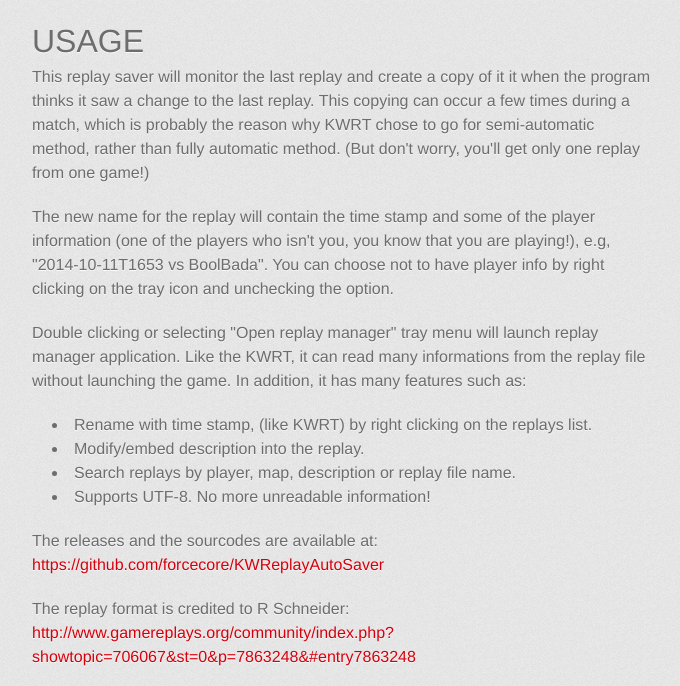
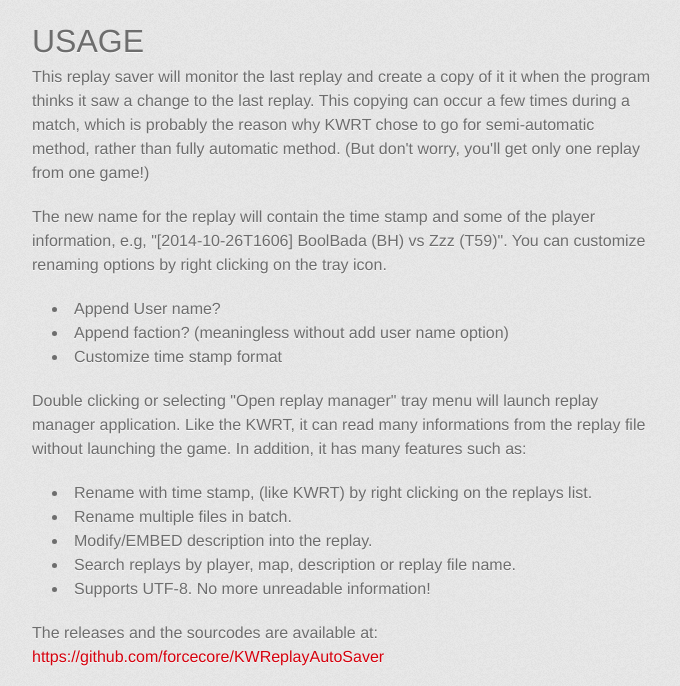
Before and after one commit to forcecore/KWReplayAutoSaver, a plain HTML site: page index.html in a window 1280 px wide. Shown: the part 1102-1788 px from the top of the page, without its empty margins (298-978 px from the left). Drawn offline with Linux system fonts and the light colour scheme; a web font is replaced by a local one.

Commit message:
Updated to catch up README.txt

```diff
--- a/index.html
+++ b/index.html
@@ -37,7 +37,7 @@
           <h1>
 <a name="about" class="anchor" href="#about"><span class="octicon octicon-link"></span></a>ABOUT</h1>
 
-<p>There's a very good tool at <a href="http://airlea.nl/kwrt/">http://airlea.nl/kwrt/</a>, which allow players to save
+<p>There's a very good tool at <a href="http://airlea.nl/kwrt/">http://airlea.nl/kwrt/</a>, which allows players to save
 their replays semi-automatically. However, I've decided to write my own tool
 since even the semi-automatic feature doesn't work for me.</p>
 
@@ -62,10 +62,15 @@
 (But don't worry, you'll get only one replay from one game!)</p>
 
 <p>The new name for the replay will contain the time stamp and some of the
-player information (one of the players who isn't you, you know that you are
-playing!), e.g, "2014-10-11T1653 vs BoolBada".
-You can choose not to have player info by right clicking on the tray icon and
-unchecking the option.</p>
+player information, e.g, "[2014-10-26T1606] BoolBada (BH) vs Zzz (T59)".
+You can customize renaming options by right clicking on the tray icon.</p>
+
+<ul>
+<li>Append User name?</li>
+<li>Append faction? (meaningless without add user name option)</li>
+<li>Customize time stamp format</li>
+</ul>
+
 
 <p>Double clicking or selecting "Open replay manager" tray menu will launch
 replay manager application. Like the KWRT, it can read many informations
@@ -74,7 +79,8 @@
 
 <ul>
 <li>Rename with time stamp, (like KWRT) by right clicking on the replays list.</li>
-<li>Modify/embed description into the replay.</li>
+<li>Rename multiple files in batch.</li>
+<li>Modify/EMBED description into the replay.</li>
 <li>Search replays by player, map, description or replay file name.</li>
 <li>Supports UTF-8. No more unreadable information!</li>
 </ul>
```
